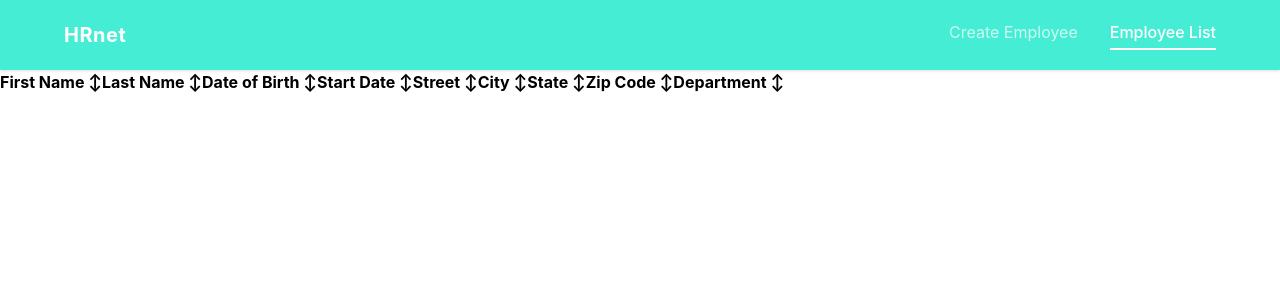
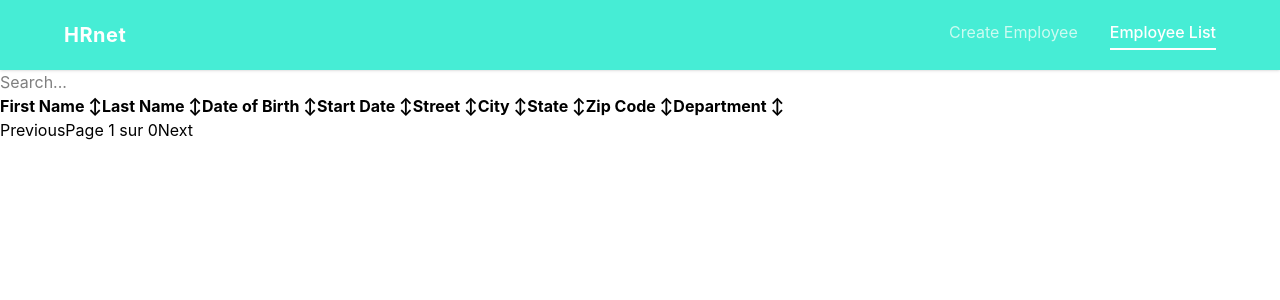
Before and after one commit to MTDev2024/hrnet-react, a React (Vite) app: page /employee-list in a window 1280 px wide. Shown: the top 300 px of the page. Built offline with nearby package versions, Linux system fonts and the light colour scheme.

Commit message:
feat: add search and pagination to EmployeeList

```diff
--- a/src/pages/EmployeeList.jsx
+++ b/src/pages/EmployeeList.jsx
@@ -1,9 +1,12 @@
+import { useState } from "react";
 import {
   getCoreRowModel,
   useReactTable,
   createColumnHelper,
   flexRender,
   getSortedRowModel,
+  getFilteredRowModel,
+  getPaginationRowModel,
 } from "@tanstack/react-table";
 import { useEmployeeStore } from "../store/employeeStore";
 
@@ -23,16 +26,36 @@ function EmployeeList() {
     columnHelper.accessor("department", { header: "Department" }),
   ];
 
+  const [globalFilter, setGlobalFilter] = useState("");
+
   const table = useReactTable({
     data: employees,
     columns,
     getCoreRowModel: getCoreRowModel(),
     getSortedRowModel: getSortedRowModel(),
+    getFilteredRowModel: getFilteredRowModel(),
+    getPaginationRowModel: getPaginationRowModel(),
+    state: {
+      globalFilter,
+    },
+    onGlobalFilterChange: setGlobalFilter,
+    initialState: {
+      pagination: {
+        pageSize: 10,
+      },
+    },
   });
 
   console.log(employees);
 
   return (
+    <>
+      <input
+        value={globalFilter}
+        onChange={(e) => setGlobalFilter(e.target.value)}
+        placeholder="Search..."
+      />
+
       <table>
         <thead>
           {table.getHeaderGroups().map((headerGroup) => (
@@ -69,6 +92,25 @@ function EmployeeList() {
           ))}
         </tbody>
       </table>
+      <div>
+        <button
+          onClick={() => table.previousPage()}
+          disabled={!table.getCanPreviousPage()}
+        >
+          Previous
+        </button>
+        <span>
+          Page {table.getState().pagination.pageIndex + 1} sur{" "}
+          {table.getPageCount()}
+        </span>
+        <button
+          onClick={() => table.nextPage()}
+          disabled={!table.getCanNextPage()}
+        >
+          Next
+        </button>
+      </div>
+    </>
   );
 }
 
```
Lines whose indentation alone changed are shown as unchanged.
